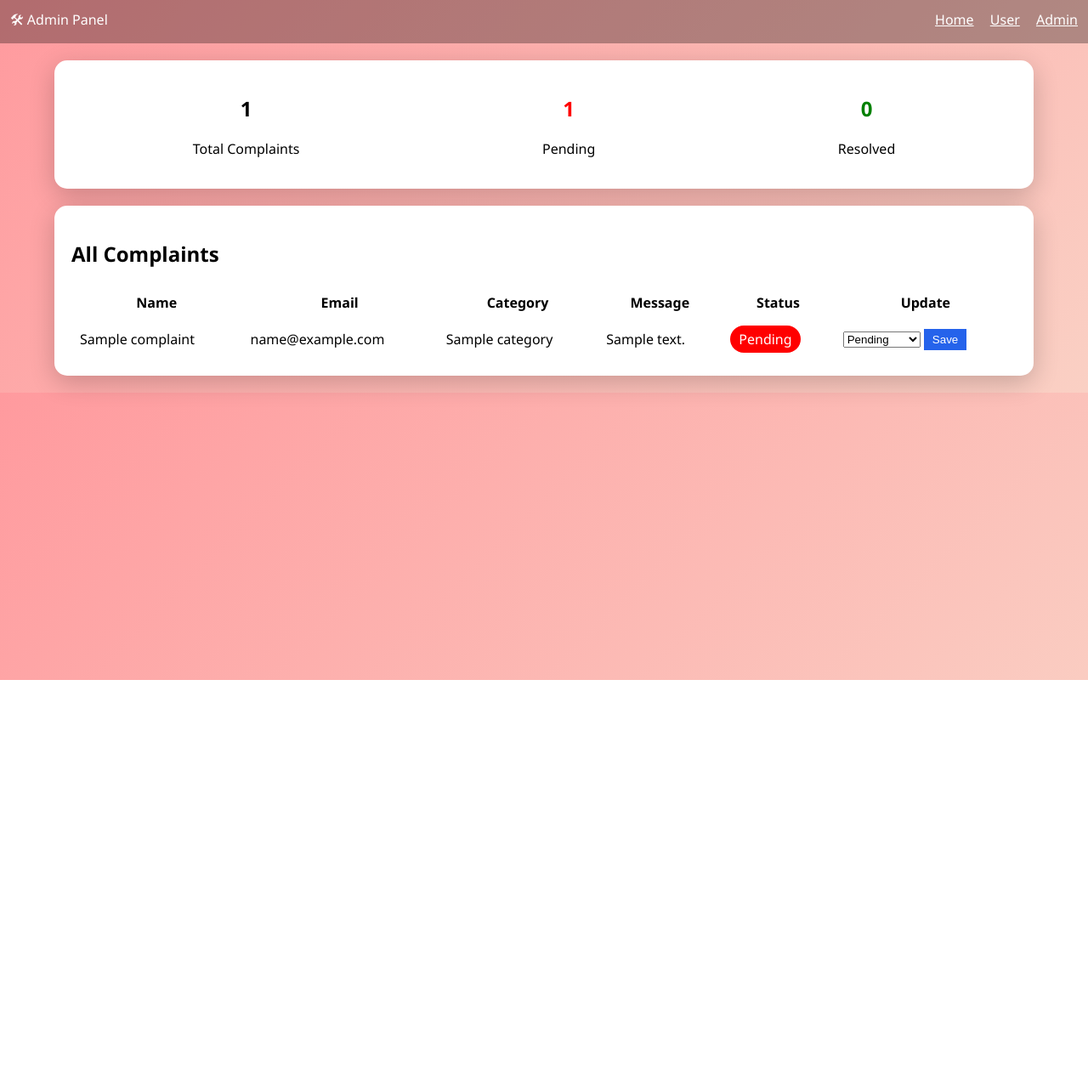
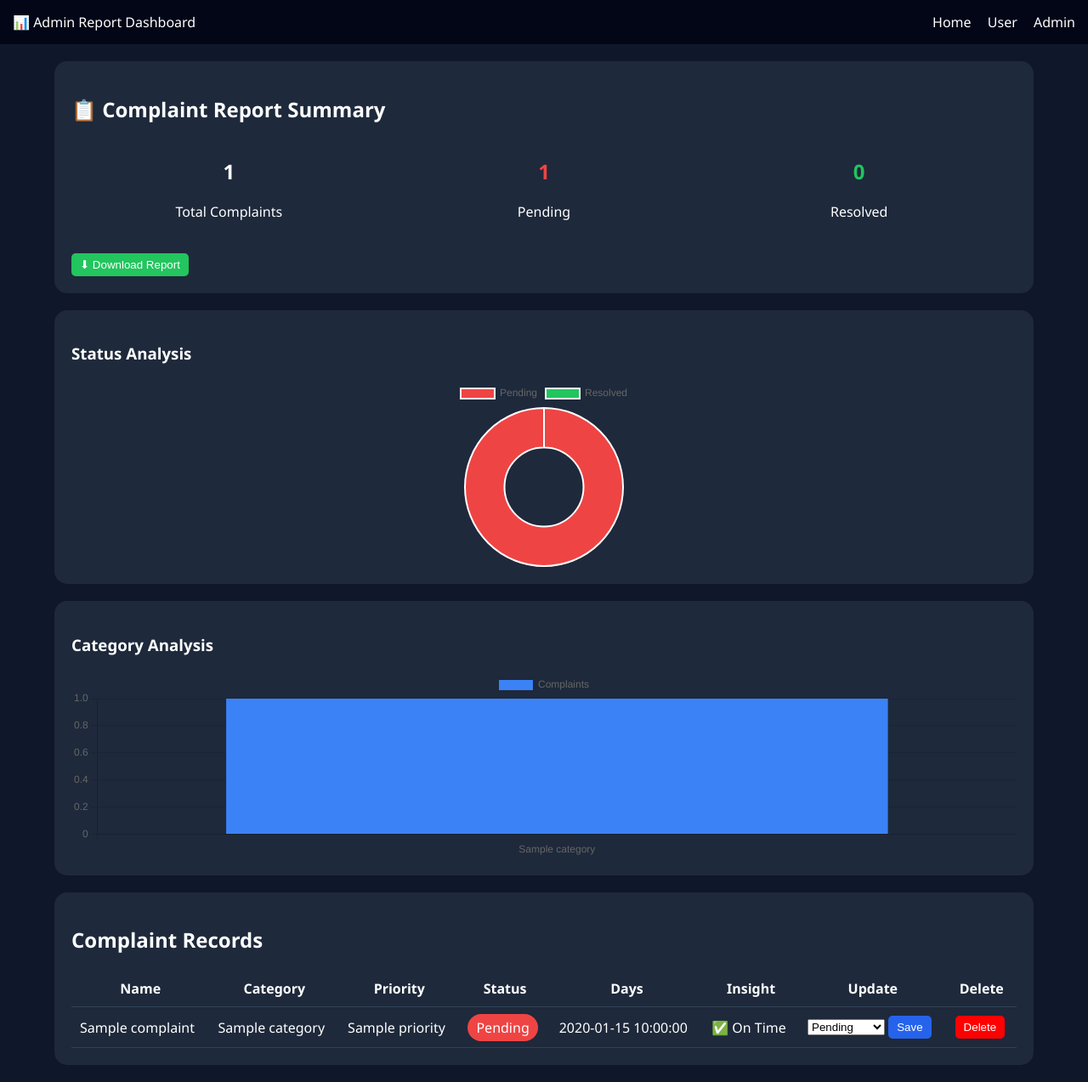
Before and after one commit to anjali123-hue/Complaint-System, a Flask app: template templates/admin.html in a window 1280 px wide. Shown: the whole page at 85% size. Before the commit the page ends 800 px from the top, so only its background shows below. Run offline with Flask 3, Linux system fonts and the light colour scheme; the template is opened without the code that fills it: most values are stand-ins (such as "Sample title", 1, 10 or a date in 2020).

Commit message:
Fix template folder issue

```diff
--- a/app.py
+++ b/app.py
@@ -1,76 +1,102 @@
 from flask import Flask, render_template, request, redirect
 import mysql.connector
-import os
+from datetime import datetime
 
 app = Flask(__name__)
 
-# ✅ FIXED DB CONNECTION (Railway Public)
-def get_db():
-    return mysql.connector.connect(
-        host="caboose.proxy.rlwy.net",
-        user="root",
-        password="uMIHnXwWNSuNEnDVRwYgXLHsuopzIbqp",
-        database="railway",
-        port=53743
-    )
+# Database connection
+db = mysql.connector.connect(
+     host="caboose.proxy.rlwy.net",
+     user="root",
+     password="uMIHnXwWNSuNEnDVRwYgXLHsuopzIbqp",
+     database="railway",
+     port=53743
+)
 
 @app.route('/')
-def index():
-    db = get_db()
+def landing():
+    return render_template("landing.html")
+
+@app.route('/user')
+def user():
     cursor = db.cursor(dictionary=True)
+    cursor.execute("SELECT * FROM complaints ORDER BY date DESC")
+    complaints = cursor.fetchall()
+    return render_template("user.html", complaints=complaints)
 
+@app.route('/add', methods=['POST'])
+def add():
+    cursor = db.cursor()
+    cursor.execute(
+        "INSERT INTO complaints (name, email, category, message, status, priority, date) VALUES (%s, %s, %s, %s, %s, %s, NOW())",
+        (
+            request.form['name'],
+            request.form['email'],
+            request.form['category'],
+            request.form['message'],
+            "Pending",
+            request.form['priority']
+        )
+    )
+    db.commit()
+    return redirect('/user')
+
+@app.route('/admin')
+def admin():
+    cursor = db.cursor(dictionary=True)
     cursor.execute("SELECT * FROM complaints ORDER BY date DESC")
     complaints = cursor.fetchall()
 
-    return render_template("index.html", complaints=complaints)
+    # CALCULATE TIME TAKEN
+    for c in complaints:
+        if c['resolved_date']:
+            c['time_taken'] = (c['resolved_date'] - c['date']).days
+        else:
+            c['time_taken'] = (datetime.now() - c['date']).days
 
-@app.route('/add', methods=['POST'])
-def add():
-    db = get_db()
+    return render_template("admin.html", complaints=complaints)
+
+@app.route('/update/<int:id>', methods=['POST'])
+def update(id):
+    status = request.form['status']
     cursor = db.cursor()
 
-    cursor.execute(
-        "INSERT INTO complaints (name, email, message, status, date) VALUES (%s,%s,%s,%s,NOW())",
-        (request.form['name'], request.form['email'], request.form['message'], "Pending")
-    )
+    if status == "Resolved":
+        cursor.execute(
+            "UPDATE complaints SET status=%s, resolved_date=NOW() WHERE id=%s",
+            (status, id)
+        )
+    else:
+        cursor.execute(
+            "UPDATE complaints SET status=%s WHERE id=%s",
+            (status, id)
+        )
 
     db.commit()
-    return redirect('/')
+    return redirect('/admin')
+
+@app.route('/download_report')
+def download_report():
+    cursor = db.cursor()
+    cursor.execute("SELECT name, category, priority, status, date FROM complaints")
+    data = cursor.fetchall()
+
+    csv = "Name, Category, Priority, Status, Date\n"
+    for row in data:
+        csv += f"{row[0]}, {row[1]}, {row[2]}, {row[3]}, {row[4]}\n"
+
+    return app.response_class(
+        csv,
+        mimetype='text/csv',
+        headers={"Content-Disposition": "attachment;filename=report.csv"}
+    )
 
 @app.route('/delete/<int:id>')
 def delete(id):
-    db = get_db()
     cursor = db.cursor()
-
     cursor.execute("DELETE FROM complaints WHERE id=%s", (id,))
     db.commit()
+    return redirect('/admin')
 
-    return redirect('/')
-
-@app.route('/edit/<int:id>')
-def edit(id):
-    db = get_db()
-    cursor = db.cursor(dictionary=True)
-
-    cursor.execute("SELECT * FROM complaints WHERE id=%s", (id,))
-    c = cursor.fetchone()
-
-    return render_template("edit.html", c=c)
-
-@app.route('/update/<int:id>', methods=['POST'])
-def update(id):
-    db = get_db()
-    cursor = db.cursor()
-
-    cursor.execute(
-        "UPDATE complaints SET status=%s WHERE id=%s",
-        (request.form['status'], id)
-    )
-
-    db.commit()
-    return redirect('/')
-
-# ✅ IMPORTANT FOR RENDER
 if __name__ == "__main__":
-    port = int(os.environ.get("PORT", 5000))
-    app.run(host="0.0.0.0", port=port)
+    app.run(host="0.0.0.0", port=5000)
--- a/templates/admin.html
+++ b/templates/admin.html
@@ -3,18 +3,20 @@
 <head>
 <title>Admin Dashboard</title>
 
+<script src="https://cdn.jsdelivr.net/npm/chart.js"></script>
+
 <style>
 body {
     margin:0;
     font-family:'Segoe UI';
-    background:linear-gradient(135deg,#ff9a9e,#fad0c4);
+    background:#0f172a;
+    color:white;
 }
 
 /* NAVBAR */
 .navbar {
-    background:rgba(0,0,0,0.3);
-    color:white;
-    padding:12px;
+    padding:15px;
+    background:#020617;
     display:flex;
     justify-content:space-between;
 }
@@ -22,6 +24,7 @@ body {
 .navbar a {
     color:white;
     margin-left:15px;
+    text-decoration:none;
 }
 
 /* CONTAINER */
@@ -30,30 +33,34 @@ body {
     margin:20px auto;
 }
 
-/* CARDS */
+/* CARD */
 .card {
-    background:white;
+    background:#1e293b;
     padding:20px;
     border-radius:15px;
     margin-bottom:20px;
-    box-shadow:0 8px 30px rgba(0,0,0,0.2);
 }
 
-/* REPORT BOX */
+/* REPORT GRID */
 .report {
     display:flex;
-    justify-content:space-around;
+    justify-content:space-between;
     text-align:center;
+}
+
+.report div {
+    flex:1;
 }
 
 /* TABLE */
 table {
     width:100%;
-    border-collapse:collapse;
+    border-collapse: collapse;
 }
 
-th, td {
+td, th {
     padding:10px;
+    border-bottom:1px solid #334155;
 }
 
 /* STATUS */
@@ -63,15 +70,33 @@ th, td {
     color:white;
 }
 
-.pending { background:red; }
-.progress { background:orange; }
-.resolved { background:green; }
+.pending { background:#ef4444; }
+.progress { background:#f59e0b; }
+.resolved { background:#22c55e; }
 
+/* BUTTON */
 button {
-    padding:5px 10px;
+    padding:6px 10px;
     background:#2563eb;
     color:white;
     border:none;
+    border-radius:5px;
+    cursor:pointer;
+}
+
+/* DELETE BUTTON */
+.delete-btn {
+    background:red;
+}
+
+/* DOWNLOAD */
+.download {
+    background:#22c55e;
+}
+
+/* CHART FIX */
+canvas {
+    max-height:220px;
 }
 </style>
 </head>
@@ -79,7 +104,7 @@ button {
 <body>
 
 <div class="navbar">
-    <div>🛠 Admin Panel</div>
+    <div>📊 Admin Report Dashboard</div>
     <div>
         <a href="/">Home</a>
         <a href="/user">User</a>
@@ -89,47 +114,74 @@ button {
 
 <div class="container">
 
-<!-- REPORT SECTION -->
-<div class="card report">
+<!-- 🔥 REPORT SECTION -->
+<div class="card">
+<h2>📋 Complaint Report Summary</h2>
+
+<div class="report">
+
 <div>
 <h2>{{ complaints|length }}</h2>
 <p>Total Complaints</p>
 </div>
 
 <div>
-<h2 style="color:red;">
+<h2 style="color:#ef4444;">
 {{ complaints | selectattr('status','equalto','Pending') | list | length }}
 </h2>
 <p>Pending</p>
 </div>
 
 <div>
-<h2 style="color:green;">
+<h2 style="color:#22c55e;">
 {{ complaints | selectattr('status','equalto','Resolved') | list | length }}
 </h2>
 <p>Resolved</p>
 </div>
+
 </div>
 
+<br>
+
+<a href="/download_report">
+<button class="download">⬇ Download Report</button>
+</a>
+
+</div>
+
+<!-- 🔥 STATUS GRAPH -->
 <div class="card">
-<h2>All Complaints</h2>
+<h3>Status Analysis</h3>
+<canvas id="statusChart"></canvas>
+</div>
+
+<!-- 🔥 CATEGORY GRAPH -->
+<div class="card">
+<h3>Category Analysis</h3>
+<canvas id="categoryChart"></canvas>
+</div>
+
+<!-- 🔥 TABLE -->
+<div class="card">
+<h2>Complaint Records</h2>
 
 <table>
 <tr>
 <th>Name</th>
-<th>Email</th>
 <th>Category</th>
-<th>Message</th>
+<th>Priority</th>
 <th>Status</th>
+<th>Days</th>
+<th>Insight</th>
 <th>Update</th>
+<th>Delete</th> <!-- ✅ NEW COLUMN -->
 </tr>
 
 {% for c in complaints %}
 <tr>
 <td>{{ c.name }}</td>
-<td>{{ c.email }}</td>
 <td>{{ c.category }}</td>
-<td>{{ c.message }}</td>
+<td>{{ c.priority }}</td>
 
 <td>
 {% if c.status=='Pending' %}
@@ -138,6 +190,16 @@ button {
 <span class="status progress">In Progress</span>
 {% else %}
 <span class="status resolved">Resolved</span>
+{% endif %}
+</td>
+
+<td>{{ c.time_taken }}</td>
+
+<td>
+{% if c.time_taken > 3 %}
+⚠️ Delay
+{% else %}
+✅ On Time
 {% endif %}
 </td>
 
@@ -152,13 +214,58 @@ button {
 </form>
 </td>
 
+<!-- ✅ DELETE BUTTON -->
+<td>
+<a href="/delete/{{ c.id }}">
+<button class="delete-btn">Delete</button>
+</a>
+</td>
+
 </tr>
 {% endfor %}
+
 </table>
 
 </div>
 
 </div>
 
+<script>
+// STATUS DATA
+let pending = {{ complaints | selectattr('status','equalto','Pending') | list | length }};
+let resolved = {{ complaints | selectattr('status','equalto','Resolved') | list | length }};
+
+// STATUS CHART
+new Chart(document.getElementById("statusChart"), {
+    type: 'doughnut',
+    data: {
+        labels: ['Pending','Resolved'],
+        datasets: [{
+            data: [pending, resolved],
+            backgroundColor: ['#ef4444','#22c55e']
+        }]
+    }
+});
+
+// CATEGORY DATA
+let categories = {};
+{% for c in complaints %}
+categories["{{ c.category }}"] = (categories["{{ c.category }}"] || 0) + 1;
+{% endfor %}
+
+// CATEGORY CHART
+new Chart(document.getElementById("categoryChart"), {
+    type: 'bar',
+    data: {
+        labels: Object.keys(categories),
+        datasets: [{
+            label: 'Complaints',
+            data: Object.values(categories),
+            backgroundColor: '#3b82f6'
+        }]
+    }
+});
+</script>
+
 </body>
 </html>
```
Also changed, not shown: templates/landing.html (+46 -10 lines), templates/user.html (+23 -20 lines).
